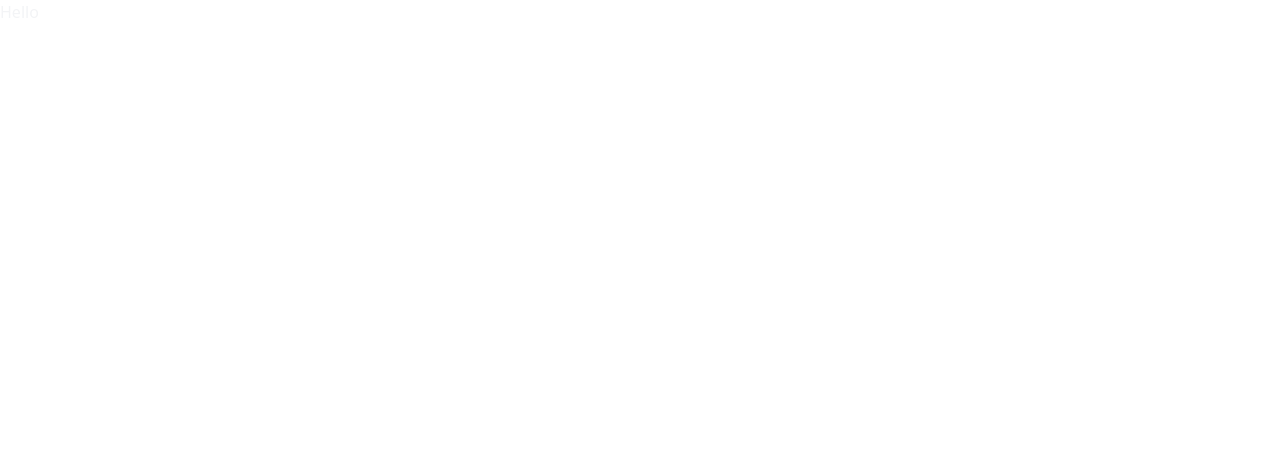
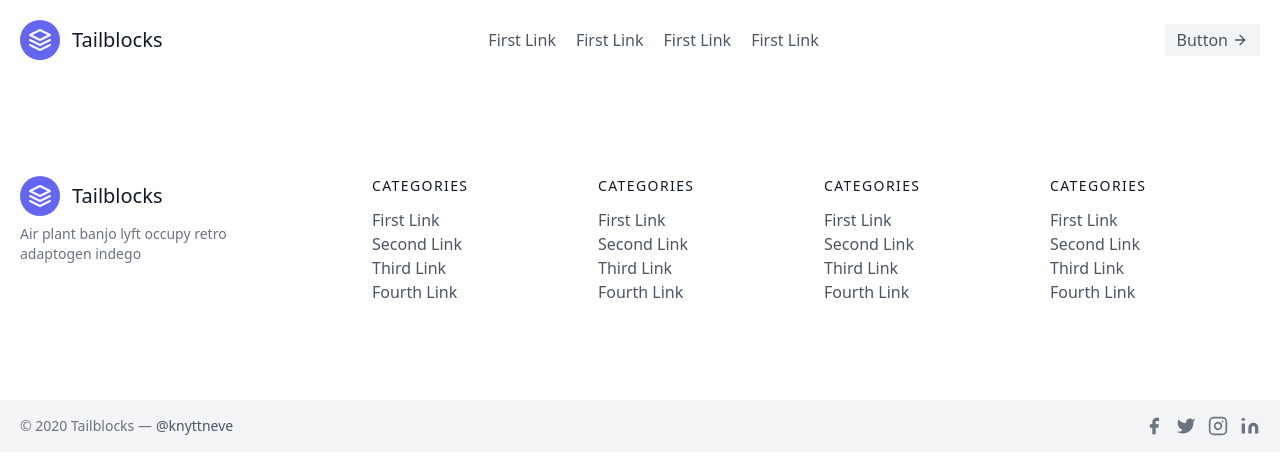
Before and after one commit to ManashSwain/react-router-dom, a React (Vite) app: page / in a window 1280 px wide. Shown: the top 474 px of the page. Built offline with nearby package versions, Linux system fonts and the light colour scheme.

Commit message:
updated routers

```diff
--- a/src/App.jsx
+++ b/src/App.jsx
@@ -1,13 +1,32 @@
+import About from './Pages/About'
+import {
+  createBrowserRouter,
+  RouterProvider,
 
-import './App.css'
+} from "react-router-dom";
+import Rootlayout from './Layout/Rootlayout';
 
 function App() {
+
+  const router = createBrowserRouter([
+    {
+      path: "/",
+      element: <Rootlayout/>,
+      children : [
+        {
+          path: "about",
+          element: <About/>,
+        },
+      ]
+    },
+
+  ]);
 
 
   return (
     <>
-      <h1 className='text-gray-100'>Hello</h1>
-    </>
+   <RouterProvider router={router} />
+       </>
   )
 }
 
--- /dev/null
+++ b/src/Components/Footer.jsx
@@ -0,0 +1,124 @@
+
+
+const Footer = () => {
+  return (
+    <>
+    <footer className="text-gray-600 body-font">
+  <div className="container px-5 py-24 mx-auto flex md:items-center lg:items-start md:flex-row md:flex-nowrap flex-wrap flex-col">
+    <div className="w-64 flex-shrink-0 md:mx-0 mx-auto text-center md:text-left">
+      <a className="flex title-font font-medium items-center md:justify-start justify-center text-gray-900">
+        <svg xmlns="http://www.w3.org/2000/svg" fill="none" stroke="currentColor" strokeLinecap="round" strokeLinejoin="round" strokeWidth="2" className="w-10 h-10 text-white p-2 bg-indigo-500 rounded-full" viewBox="0 0 24 24">
+          <path d="M12 2L2 7l10 5 10-5-10-5zM2 17l10 5 10-5M2 12l10 5 10-5"></path>
+        </svg>
+        <span className="ml-3 text-xl">Tailblocks</span>
+      </a>
+      <p className="mt-2 text-sm text-gray-500">Air plant banjo lyft occupy retro adaptogen indego</p>
+    </div>
+    <div className="flex-grow flex flex-wrap md:pl-20 -mb-10 md:mt-0 mt-10 md:text-left text-center">
+      <div className="lg:w-1/4 md:w-1/2 w-full px-4">
+        <h2 className="title-font font-medium text-gray-900 tracking-widest text-sm mb-3">CATEGORIES</h2>
+        <nav className="list-none mb-10">
+          <li>
+            <a className="text-gray-600 hover:text-gray-800">First Link</a>
+          </li>
+          <li>
+            <a className="text-gray-600 hover:text-gray-800">Second Link</a>
+          </li>
+          <li>
+            <a className="text-gray-600 hover:text-gray-800">Third Link</a>
+          </li>
+          <li>
+            <a className="text-gray-600 hover:text-gray-800">Fourth Link</a>
+          </li>
+        </nav>
+      </div>
+      <div className="lg:w-1/4 md:w-1/2 w-full px-4">
+        <h2 className="title-font font-medium text-gray-900 tracking-widest text-sm mb-3">CATEGORIES</h2>
+        <nav className="list-none mb-10">
+          <li>
+            <a className="text-gray-600 hover:text-gray-800">First Link</a>
+          </li>
+          <li>
+            <a className="text-gray-600 hover:text-gray-800">Second Link</a>
+          </li>
+          <li>
+            <a className="text-gray-600 hover:text-gray-800">Third Link</a>
+          </li>
+          <li>
+            <a className="text-gray-600 hover:text-gray-800">Fourth Link</a>
+          </li>
+        </nav>
+      </div>
+      <div className="lg:w-1/4 md:w-1/2 w-full px-4">
+        <h2 className="title-font font-medium text-gray-900 tracking-widest text-sm mb-3">CATEGORIES</h2>
+        <nav className="list-none mb-10">
+          <li>
+            <a className="text-gray-600 hover:text-gray-800">First Link</a>
+          </li>
+          <li>
+            <a className="text-gray-600 hover:text-gray-800">Second Link</a>
+          </li>
+          <li>
+            <a className="text-gray-600 hover:text-gray-800">Third Link</a>
+          </li>
+          <li>
+            <a className="text-gray-600 hover:text-gray-800">Fourth Link</a>
+          </li>
+        </nav>
+      </div>
+      <div className="lg:w-1/4 md:w-1/2 w-full px-4">
+        <h2 className="title-font font-medium text-gray-900 tracking-widest text-sm mb-3">CATEGORIES</h2>
+        <nav className="list-none mb-10">
+          <li>
+            <a className="text-gray-600 hover:text-gray-800">First Link</a>
+          </li>
+          <li>
+            <a className="text-gray-600 hover:text-gray-800">Second Link</a>
+          </li>
+          <li>
+            <a className="text-gray-600 hover:text-gray-800">Third Link</a>
+          </li>
+          <li>
+            <a className="text-gray-600 hover:text-gray-800">Fourth Link</a>
+          </li>
+        </nav>
+      </div>
+    </div>
+  </div>
+  <div className="bg-gray-100">
+    <div className="container mx-auto py-4 px-5 flex flex-wrap flex-col sm:flex-row">
+      <p className="text-gray-500 text-sm text-center sm:text-left">© 2020 Tailblocks —
+        <a href="https://twitter.com/knyttneve" rel="noopener noreferrer" className="text-gray-600 ml-1" target="_blank">@knyttneve</a>
+      </p>
+      <span className="inline-flex sm:ml-auto sm:mt-0 mt-2 justify-center sm:justify-start">
+        <a className="text-gray-500">
+          <svg fill="currentColor" strokeLinecap="round" strokeLinejoin="round" strokeWidth="2" className="w-5 h-5" viewBox="0 0 24 24">
+            <path d="M18 2h-3a5 5 0 00-5 5v3H7v4h3v8h4v-8h3l1-4h-4V7a1 1 0 011-1h3z"></path>
+          </svg>
+        </a>
+        <a className="ml-3 text-gray-500">
+          <svg fill="currentColor" strokeLinecap="round" strokeLinejoin="round" strokeWidth="2" className="w-5 h-5" viewBox="0 0 24 24">
+            <path d="M23 3a10.9 10.9 0 01-3.14 1.53 4.48 4.48 0 00-7.86 3v1A10.66 10.66 0 013 4s-4 9 5 13a11.64 11.64 0 01-7 2c9 5 20 0 20-11.5a4.5 4.5 0 00-.08-.83A7.72 7.72 0 0023 3z"></path>
+          </svg>
+        </a>
+        <a className="ml-3 text-gray-500">
+          <svg fill="none" stroke="currentColor" strokeLinecap="round" strokeLinejoin="round" strokeWidth="2" className="w-5 h-5" viewBox="0 0 24 24">
+            <rect width="20" height="20" x="2" y="2" rx="5" ry="5"></rect>
+            <path d="M16 11.37A4 4 0 1112.63 8 4 4 0 0116 11.37zm1.5-4.87h.01"></path>
+          </svg>
+        </a>
+        <a className="ml-3 text-gray-500">
+          <svg fill="currentColor" stroke="currentColor" strokeLinecap="round" strokeLinejoin="round" strokeWidth="0" className="w-5 h-5" viewBox="0 0 24 24">
+            <path stroke="none" d="M16 8a6 6 0 016 6v7h-4v-7a2 2 0 00-2-2 2 2 0 00-2 2v7h-4v-7a6 6 0 016-6zM2 9h4v12H2z"></path>
+            <circle cx="4" cy="4" r="2" stroke="none"></circle>
+          </svg>
+        </a>
+      </span>
+    </div>
+  </div>
+</footer>
+    </>
+  )
+}
+
+export default Footer
--- a/src/Components/Navbar.jsx
+++ b/src/Components/Navbar.jsx
@@ -1,4 +1,5 @@
 import React from 'react'
+import { Link } from 'react-router-dom'
 
 const Navbar = () => {
   return (
@@ -12,10 +13,11 @@
       <span className="ml-3 text-xl">Tailblocks</span>
     </a>
     <nav className="md:ml-auto md:mr-auto flex flex-wrap items-center text-base justify-center">
-      <a className="mr-5 hover:text-gray-900">First Link</a>
-      <a className="mr-5 hover:text-gray-900">Second Link</a>
-      <a className="mr-5 hover:text-gray-900">Third Link</a>
-      <a className="mr-5 hover:text-gray-900">Fourth Link</a>
+      <Link to='/'><a className="mr-5 hover:text-gray-900">First Link</a></Link>
+      <Link to='/about'><a className="mr-5 hover:text-gray-900">First Link</a></Link>
+      <Link><a className="mr-5 hover:text-gray-900">First Link</a></Link>
+      <Link><a className="mr-5 hover:text-gray-900">First Link</a></Link>
+
     </nav>
     <button className="inline-flex items-center bg-gray-100 border-0 py-1 px-3 focus:outline-none hover:bg-gray-200 rounded text-base mt-4 md:mt-0">Button
       <svg fill="none" stroke="currentColor" strokeLinecap="round" strokeLinejoin="round" strokeWidth="2" className="w-4 h-4 ml-1" viewBox="0 0 24 24">
--- /dev/null
+++ b/src/Layout/Rootlayout.jsx
@@ -0,0 +1,19 @@
+
+import Navbar from '../Components/Navbar'
+import { Outlet } from 'react-router-dom'
+import Footer from '../Components/Footer'
+
+const Rootlayout = () => {
+  return (
+    <>
+    <Navbar/>
+    <Outlet/>
+    <div className="footer relative bottom-0  w-full ">
+    <Footer/>
+    </div>
+
+    </>
+  )
+}
+
+export default Rootlayout
--- a/src/Pages/About.jsx
+++ b/src/Pages/About.jsx
@@ -4,6 +4,9 @@
   return (
    <>
    <h1>This is about page</h1>
+   <h1>Lorem ipsum dolor sit, amet consectetur adipisicing elit. Nemo sed asperiores eligendi nam veritatis ex error sapiente at magni. Obcaecati eos, quaerat porro nemo fuga exercitationem nulla numquam hic voluptate totam perspiciatis accusantium labore consectetur molestias rem ad omnis excepturi maxime iure? Error, alias repellat? Quasi rem alias, accusantium facere id minima dolore voluptatibus iure commodi error quos ipsa voluptas ut exercitationem velit enim suscipit totam qui saepe beatae consequuntur repudiandae praesentium? Sint fuga, amet expedita ipsa magni odio cum, beatae exercitationem ratione natus id libero eligendi excepturi? Veritatis consequuntur tenetur quisquam, voluptatem dolore illum! Delectus pariatur laborum omnis adipisci!</h1>
+   <h1>Lorem ipsum dolor sit, amet consectetur adipisicing elit. Nemo sed asperiores eligendi nam veritatis ex error sapiente at magni. Obcaecati eos, quaerat porro nemo fuga exercitationem nulla numquam hic voluptate totam perspiciatis accusantium labore consectetur molestias rem ad omnis excepturi maxime iure? Error, alias repellat? Quasi rem alias, accusantium facere id minima dolore voluptatibus iure commodi error quos ipsa voluptas ut exercitationem velit enim suscipit totam qui saepe beatae consequuntur repudiandae praesentium? Sint fuga, amet expedita ipsa magni odio cum, beatae exercitationem ratione natus id libero eligendi excepturi? Veritatis consequuntur tenetur quisquam, voluptatem dolore illum! Delectus pariatur laborum omnis adipisci!</h1>
+   <h1>Lorem ipsum dolor sit, amet consectetur adipisicing elit. Nemo sed asperiores eligendi nam veritatis ex error sapiente at magni. Obcaecati eos, quaerat porro nemo fuga exercitationem nulla numquam hic voluptate totam perspiciatis accusantium labore consectetur molestias rem ad omnis excepturi maxime iure? Error, alias repellat? Quasi rem alias, accusantium facere id minima dolore voluptatibus iure commodi error quos ipsa voluptas ut exercitationem velit enim suscipit totam qui saepe beatae consequuntur repudiandae praesentium? Sint fuga, amet expedita ipsa magni odio cum, beatae exercitationem ratione natus id libero eligendi excepturi? Veritatis consequuntur tenetur quisquam, voluptatem dolore illum! Delectus pariatur laborum omnis adipisci!</h1>
    </>
   )
 }
```
